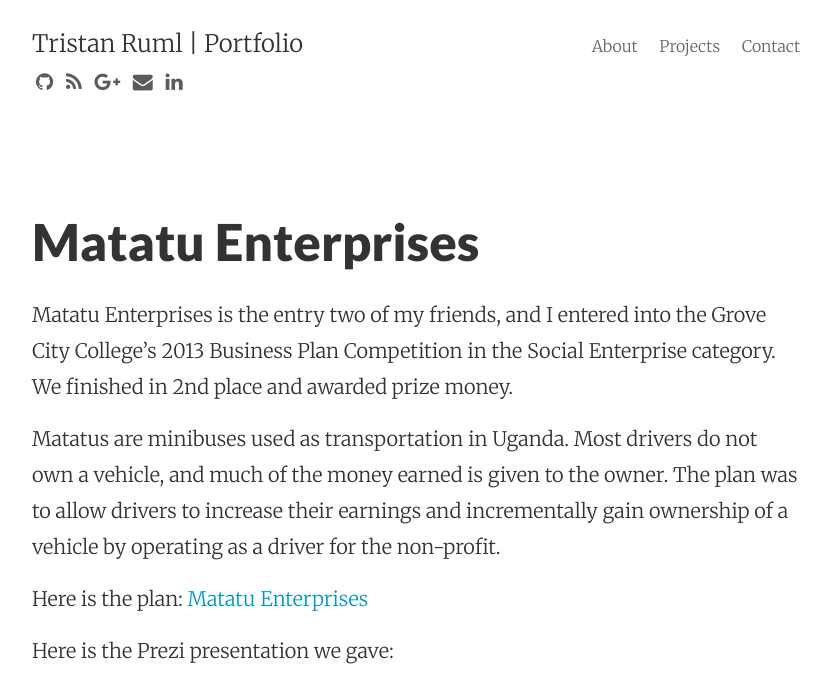
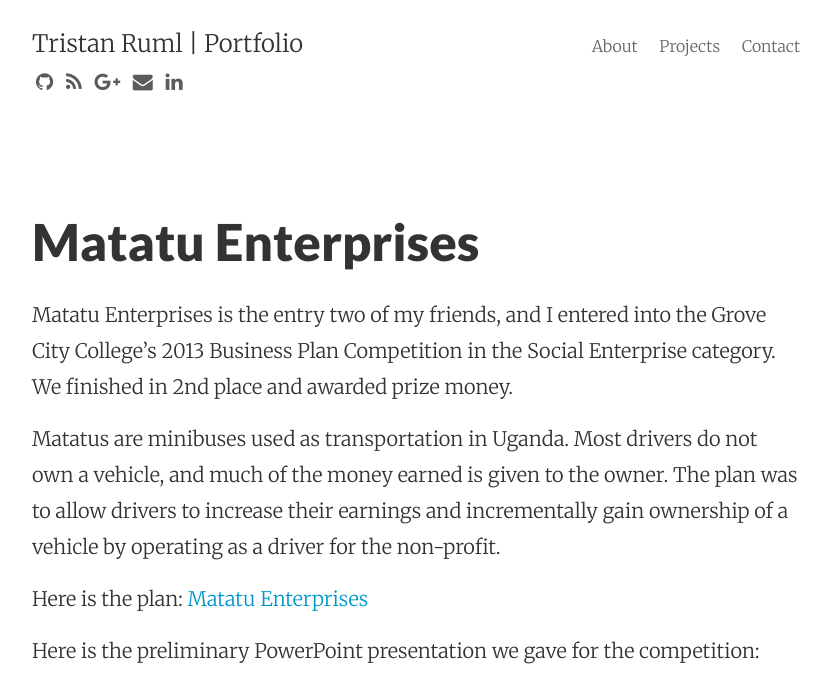
Before and after one commit to tkruml/tkruml.github.io, a Jekyll site: the page built from matatu-enterprises.md, in a window 1280 px wide. Shown: the top 685 px of the page, without its empty margins (224-1055 px from the left). Built offline with Jekyll 4.4.1, drawn with Linux system fonts in a browser that asks for light colours; nearby versions of some CDN libraries; some of the changed text lies outside the part shown; grey boxes are pictures that could not be loaded.

Commit message:
Update matatu-enterprises.md

```diff
--- a/matatu-enterprises.md
+++ b/matatu-enterprises.md
@@ -10,8 +10,4 @@ Matatus are minibuses used as transportation in Uganda. Most drivers do not own
 
 Here is the plan: <a href="{{ site.baseurl }}/matatu_enterprises/">Matatu Enterprises</a>
 
-Here is the Prezi presentation we gave:
-
-<iframe src="http://prezi.com/embed/uqznw5pzzio2/?bgcolor=ffffff&amp;lock_to_path=0&amp;autoplay=0&amp;autohide_ctrls=0&amp;features=undefined&amp;token=undefined&amp;disabled_features=undefined" width="550" height="400" frameBorder="0" webkitAllowFullScreen mozAllowFullscreen allowfullscreen></iframe>
-
-<br><a href="https://prezi.com/uqznw5pzzio2/barnes-and-noble/#>Myanmar (Burma) Chicken Farm</a>
+Here is the preliminary PowerPoint presentation we gave for the competition:
```
